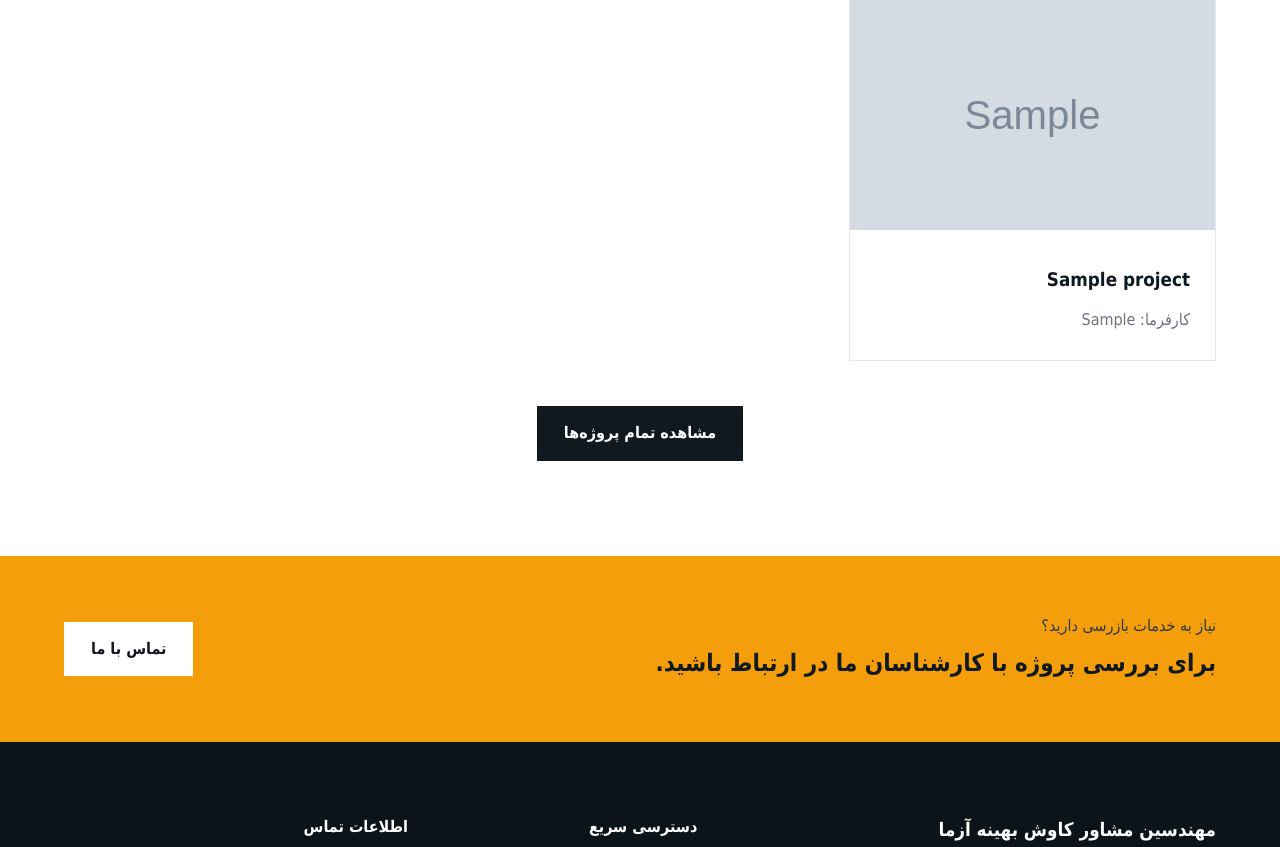
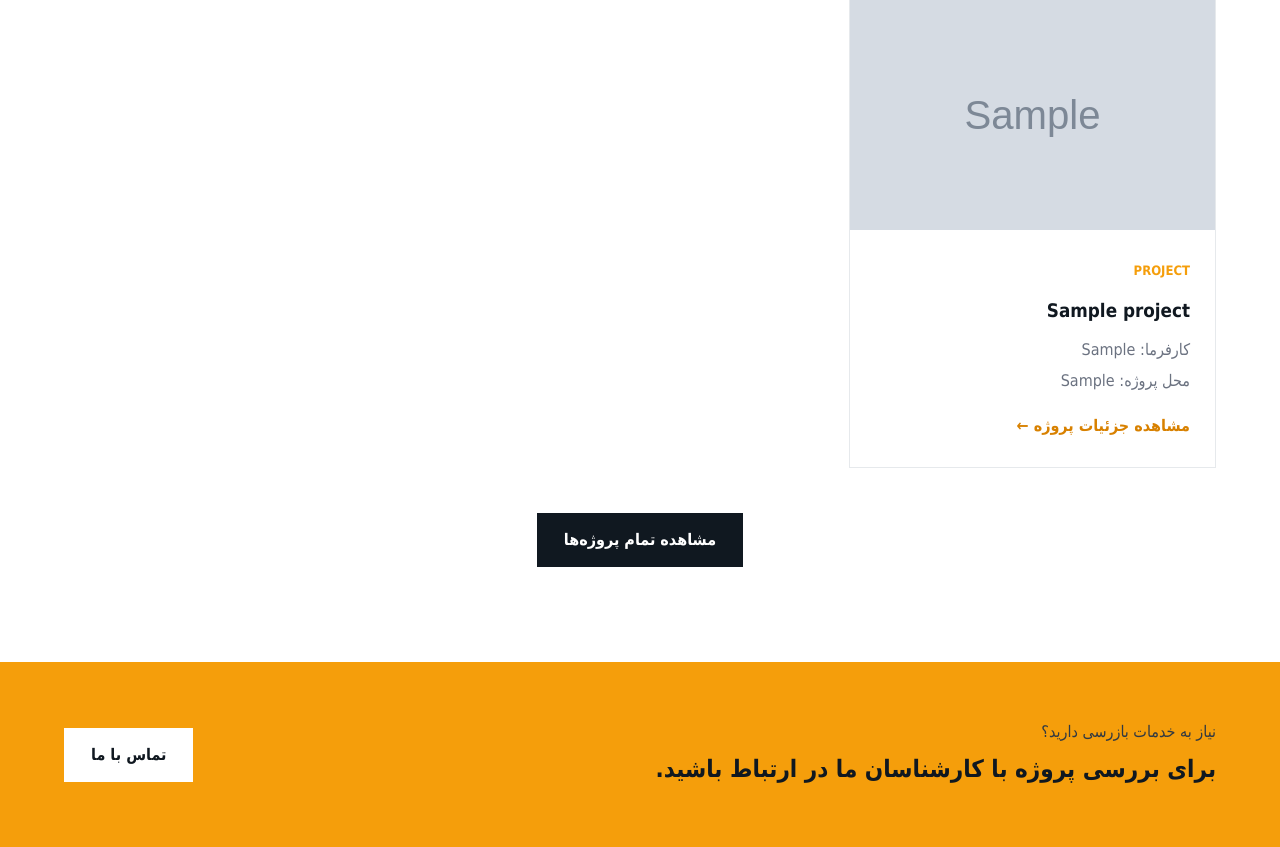
Before and after one commit to saliraddd/kba-website, a Django app: page / in a window 1280 px wide. Shown: the part 2661-3508 px from the top of the page. Run offline with Django 5.2, Linux system fonts and the light colour scheme; tables that the repository leaves empty hold one stand-in row (values such as "Sample post"); grey boxes marked "Sample" are stand-in pictures.

Commit message:
clickable projects

```diff
--- a/static/css/style.css
+++ b/static/css/style.css
@@ -131,7 +131,7 @@ nav a:hover {
     width: 100%;
     height: 100%;
 
-    object-fit: contain;
+    object-fit: cover;
     object-position: center;
 
     z-index: 0;
@@ -684,6 +684,18 @@ nav a:hover {
     margin-top: 15px;
 }
 
+.project-card {
+    cursor: pointer;
+}
+
+.project-card .text-link {
+    transition: .2s;
+}
+
+.project-card:hover .text-link {
+    color: var(--dark);
+}
+
 
 @media (max-width: 800px) {
 
--- a/templates/website/home.html
+++ b/templates/website/home.html
@@ -320,14 +320,25 @@
 
             <article class="card project-card">
 
+                <a
+                    href="{% url 'website:project_detail' project.pk %}"
+                    class="card-link"
+                >
+
                     {% if project.image %}
 
-                <img src="{{ project.image.url }}"
-                     alt="{{ project.title }}">
+                    <img
+                        src="{{ project.image.url }}"
+                        alt="{{ project.title }}"
+                    >
 
                     {% endif %}
 
                     <div class="card-body">
+
+                        <span class="service-code">
+                            PROJECT
+                        </span>
 
                         <h3>
                             {{ project.title }}
@@ -336,15 +347,31 @@
                         {% if project.client %}
 
                         <p>
-                        کارفرما:
-                        {{ project.client }}
+                            کارفرما: {{ project.client }}
                         </p>
 
                         {% endif %}
 
+
+                        {% if project.location %}
+
+                        <p>
+                            محل پروژه: {{ project.location }}
+                        </p>
+
+                        {% endif %}
+
+
+                        <span class="text-link">
+                            مشاهده جزئیات پروژه ←
+                        </span>
+
                     </div>
 
+                </a>
+
             </article>
+
 
             {% empty %}
 
```
Lines whose indentation alone changed are shown as unchanged.
